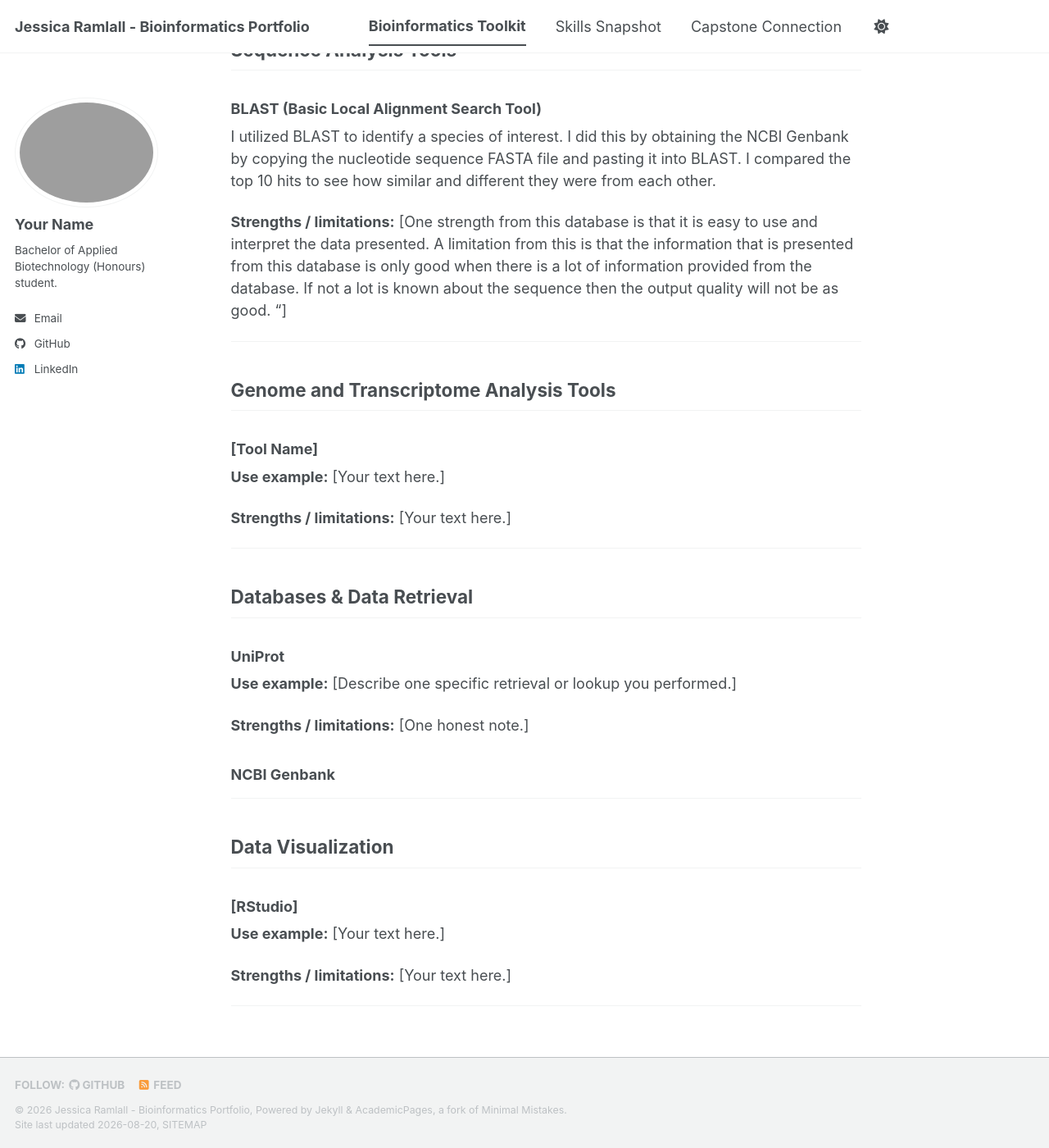
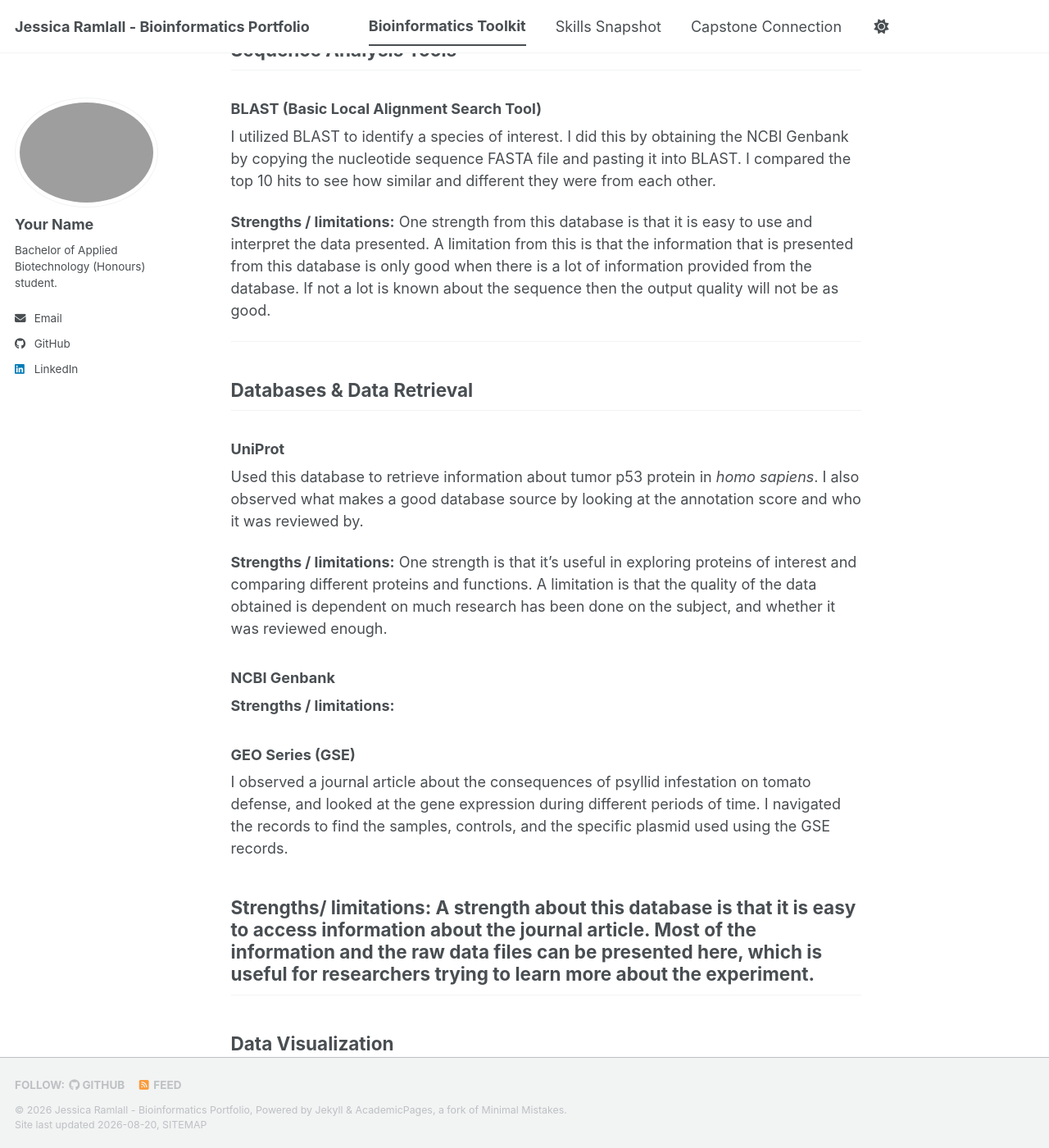
Before and after one commit to JessicaRam345/biot74000-portfolio, a Jekyll site: the page built from _pages/toolkit.md, in a window 1280 px wide and 1400 px high, scrolled down 195 px. Shown: the whole window at 82% size. Built offline with Jekyll 4.4.1, drawn with Linux system fonts in a browser that asks for light colours; a script bundle is joined from its source files by our own code; library files that are not in the unit come from our copies; some of the changed text lies outside the part shown.

Commit message:
Revise toolkit.md for clarity and additional examples
Updated strengths and limitations sections for various tools and databases, enhancing clarity and detail. Added specific examples of usage for UniProt and GEO Series.

```diff
--- a/_pages/toolkit.md
+++ b/_pages/toolkit.md
@@ -44,16 +44,7 @@ organized by what they are used for._
 
 I utilized BLAST to identify a species of interest. I did this by obtaining the NCBI Genbank by copying the nucleotide sequence FASTA file and pasting it into BLAST. I compared the top 10 hits to see how similar and different they were from each other.
 
-**Strengths / limitations:** [One strength from this database is that it is easy to use and interpret the data presented. A limitation from this is that the information that is presented from this database is only good when there is a lot of information provided from the database. If not a lot is known about the sequence then the output quality will not be as good. "]
-
----
-## Genome and Transcriptome Analysis Tools
-
-### [Tool Name]
-
-**Use example:** [Your text here.]
-
-**Strengths / limitations:** [Your text here.]
+**Strengths / limitations:** One strength from this database is that it is easy to use and interpret the data presented. A limitation from this is that the information that is presented from this database is only good when there is a lot of information provided from the database. If not a lot is known about the sequence then the output quality will not be as good.
 
 ---
 
@@ -61,21 +52,28 @@ I utilized BLAST to identify a species of interest. I did this by obtaining the
 
 ### UniProt
 
-**Use example:** [Describe one specific retrieval or lookup you performed.]
+Used this database to retrieve information about tumor p53 protein in *homo sapiens*. I also observed what makes a good database source by looking at the annotation score and who it was reviewed by.
 
-**Strengths / limitations:** [One honest note.]
+**Strengths / limitations:** One strength is that it's useful in exploring proteins of interest and comparing different proteins and functions. A limitation is that the quality of the data obtained is dependent on much research has been done on the subject, and whether it was reviewed enough.
 
 ### NCBI Genbank
 
+**Strengths / limitations:**
+
+### GEO Series (GSE)
+
+I observed a journal article about the consequences of psyllid infestation on tomato defense, and looked at the gene expression during different periods of time. I navigated the records to find the samples, controls, and the specific plasmid used using the GSE records.
+
+**Strengths/ limitations:** A strength about this database is that it is easy to access information about the journal article. Most of the information and the raw data files can be presented here, which is useful for researchers trying to learn more about the experiment.
 ---
 
 ## Data Visualization
 
 ### [RStudio]
 
-**Use example:** [Your text here.]
+ I used this tool extensively during my capstone project. It was used to help visualize and compare growth curves of *Listeria monocytogenes* against various concentrations of treatments.
 
-**Strengths / limitations:** [Your text here.]
+**Strengths / limitations:** A strength about this tool is that once you understand the basics, it is an easy tool to help data look digestable and interpretable to other researchers. A limitation is that if the code is written incorrectly it will not run properly and would result in errors.
 
 ---
 
```
